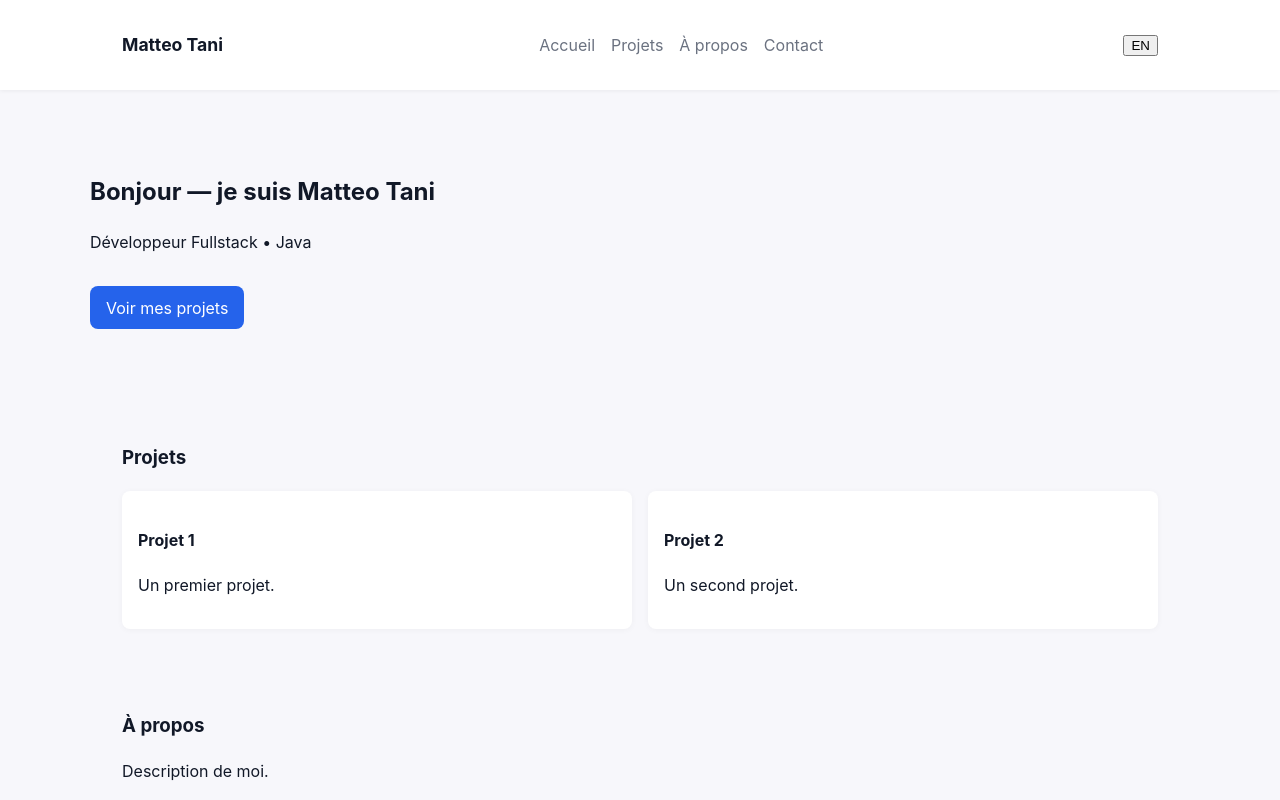
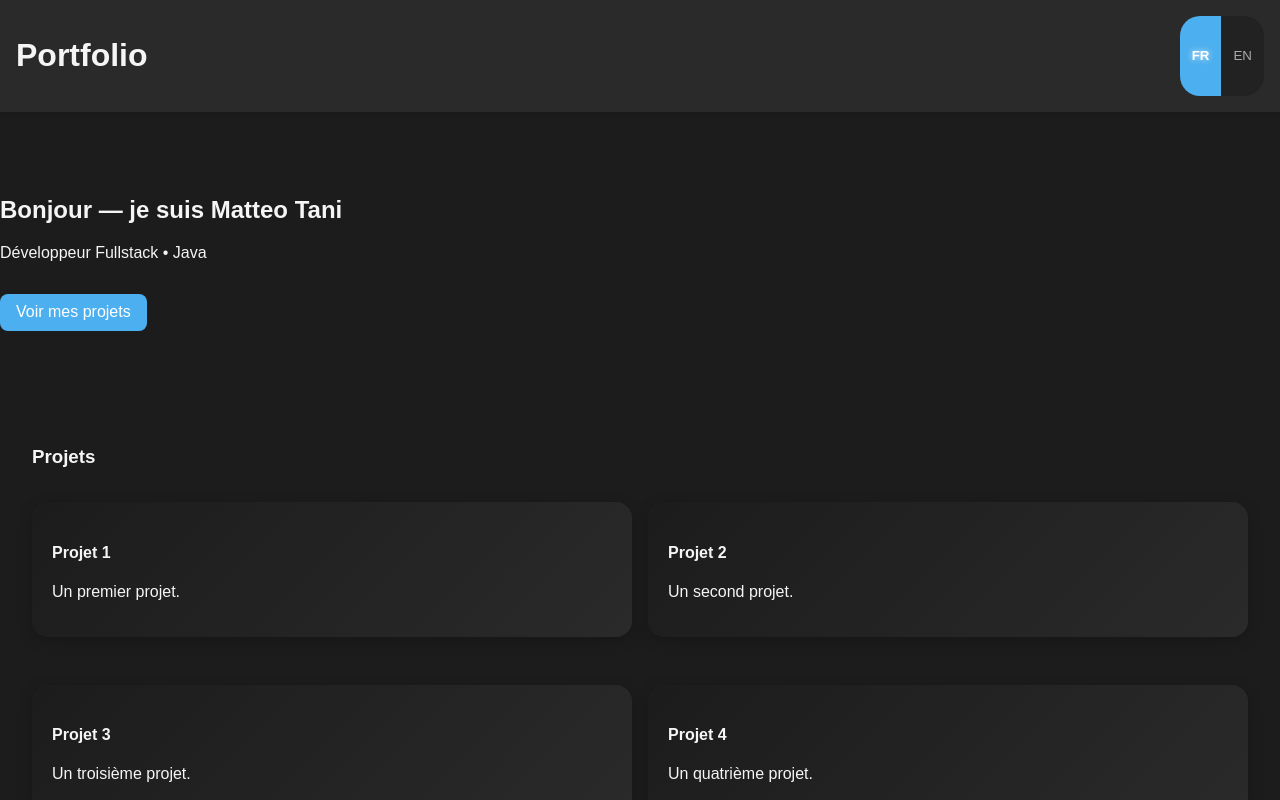
Before and after one commit to Lnaunboq/portfolio, a React (Vite) app: page / in a window 1280 px wide. Shown: the top 800 px of the page. Built offline with nearby package versions, Linux system fonts and the light colour scheme.

Commit message:
Ajout des thèmes light/dark + amélioration bouton langue

```diff
--- a/src/App.css
+++ /dev/null
@@ -1,45 +0,0 @@
-#root {
-  max-width: 1280px;
-  margin: 0 auto;
-  padding: 2rem;
-  text-align: center;
-}
-
-.logo {
-  height: 6em;
-  padding: 1.5em;
-  will-change: filter;
-  transition: filter 300ms;
-}
-
-.logo:hover {
-  filter: drop-shadow(0 0 2em #646cffaa);
-}
-
-.logo.react:hover {
-  filter: drop-shadow(0 0 2em #61dafbaa);
-}
-
-@keyframes logo-spin {
-  from {
-    transform: rotate(0deg);
-  }
-
-  to {
-    transform: rotate(360deg);
-  }
-}
-
-@media (prefers-reduced-motion: no-preference) {
-  a:nth-of-type(2) .logo {
-    animation: logo-spin infinite 20s linear;
-  }
-}
-
-.card {
-  padding: 2em;
-}
-
-.read-the-docs {
-  color: #888;
-}
--- a/src/components/Contact.jsx
+++ b/src/components/Contact.jsx
@@ -14,14 +14,14 @@ export default function Contact() {
       <form
         onSubmit={(e) => {
           e.preventDefault();
-          alert("Message envoyé ! (simulé)");
+          alert(t.contact.messageSent);
         }}
       >
         <label>
           Message
           <textarea name="message" required />
         </label>
-        <button type="submit">Envoyer</button>
+        <button type="submit">{t.contact.button}</button>
       </form>
     </div>
   );
--- a/src/components/Footer.jsx
+++ b/src/components/Footer.jsx
@@ -1,10 +1,21 @@
-import React from 'react'
+import React from "react";
+import { useTheme } from "../i18n/ThemeContext";
+
 export default function Footer() {
+  const { theme, setTheme } = useTheme();
+
   return (
-    <footer className="site-footer">
+    <footer className="footer">
       <div className="container">
         <p>© {new Date().getFullYear()} Matteo Tani — <a href="/resume.pdf" target="_blank">Télécharger CV</a></p>
       </div>
+      <label>
+        Thème :
+        <select value={theme} onChange={(e) => setTheme(e.target.value)}>
+          <option value="light">Light</option>
+          <option value="dark">Dark</option>
+        </select>
+      </label>
     </footer>
-  )
+  );
 }
--- a/src/components/Header.jsx
+++ b/src/components/Header.jsx
@@ -1,21 +1,25 @@
+// src/components/Header.jsx
 import React from "react";
 import { useLang } from "../i18n/LanguageContext";
 
 export default function Header() {
-  const { t, toggleLang } = useLang();
+  const { lang, switchLang } = useLang();
 
   return (
-    <header className="site-header">
-      <div className="container header-inner">
-        <h1 className="logo">Matteo Tani</h1>
-        <nav>
-          <a href="#home">{t.header.home}</a>
-          <a href="#projects">{t.header.projects}</a>
-          <a href="#about">{t.header.about}</a>
-          <a href="#contact">{t.header.contact}</a>
-        </nav>
-        <button onClick={toggleLang} className="lang-btn">
-          {t.header.lang}
+    <header className="header">
+      <h1>Portfolio</h1>
+      <div className="lang-switch">
+        <button
+          className={lang === "fr" ? "active" : ""}
+          onClick={() => switchLang("fr")}
+        >
+          FR
+        </button>
+        <button
+          className={lang === "en" ? "active" : ""}
+          onClick={() => switchLang("en")}
+        >
+          EN
         </button>
       </div>
     </header>
--- a/src/i18n/LanguageContext.jsx
+++ b/src/i18n/LanguageContext.jsx
@@ -1,20 +1,23 @@
+// src/i18n/LanguageContext.jsx
 import React, { createContext, useState, useContext } from "react";
 import fr from "./fr.json";
 import en from "./en.json";
 
-const languages = { fr, en };
+const translations = { fr, en };
 
 const LanguageContext = createContext();
 
 export function LanguageProvider({ children }) {
     const [lang, setLang] = useState("fr");
 
-    const toggleLang = () => {
-        setLang((prev) => (prev === "fr" ? "en" : "fr"));
+    const switchLang = (newLang) => {
+        setLang(newLang);
     };
 
+    const t = translations[lang];
+
     return (
-        <LanguageContext.Provider value={{ lang, setLang, toggleLang, t: languages[lang] }}>
+        <LanguageContext.Provider value={{ lang, switchLang, t }}>
             {children}
         </LanguageContext.Provider>
     );
--- /dev/null
+++ b/src/i18n/ThemeContext.jsx
@@ -0,0 +1,27 @@
+import React, { createContext, useState, useContext, useEffect } from "react";
+import themes from "./themes.json";
+
+const ThemeContext = createContext();
+
+export function ThemeProvider({ children }) {
+    const [theme, setTheme] = useState("dark");
+
+    useEffect(() => {
+        const root = document.documentElement;
+        const currentTheme = themes[theme] || themes["light"];
+        Object.keys(currentTheme).forEach(key => {
+            root.style.setProperty(`--${key}`, currentTheme[key]);
+        });
+    }, [theme]);
+
+
+    return (
+        <ThemeContext.Provider value={{ theme, setTheme }}>
+            {children}
+        </ThemeContext.Provider>
+    );
+}
+
+export function useTheme() {
+    return useContext(ThemeContext);
+}
--- a/src/i18n/en.json
+++ b/src/i18n/en.json
@@ -21,6 +21,14 @@
             {
                 "title": "Project 2",
                 "description": "A second project."
+            },
+            {
+                "title": "Project 3",
+                "description": "Un third projet."
+            },
+            {
+                "title": "Project 4",
+                "description": "Un fourth projet."
             }
         ]
     },
@@ -30,6 +38,8 @@
     },
     "contact": {
         "title": "Contact",
-        "mail": "mat.tani@orange.fr"
+        "mail": "mat.tani@orange.fr",
+        "button": "Send",
+        "messageSent": "Message sent !"
     }
 }
--- a/src/i18n/fr.json
+++ b/src/i18n/fr.json
@@ -21,6 +21,14 @@
             {
                 "title": "Projet 2",
                 "description": "Un second projet."
+            },
+            {
+                "title": "Projet 3",
+                "description": "Un troisième projet."
+            },
+            {
+                "title": "Projet 4",
+                "description": "Un quatrième projet."
             }
         ]
     },
@@ -30,6 +38,8 @@
     },
     "contact": {
         "title": "Contact",
-        "mail": "mat.tani@orange.fr"
+        "mail": "mat.tani@orange.fr",
+        "button": "Envoyer",
+        "messageSent": "Message envoyé !"
     }
 }
--- /dev/null
+++ b/src/i18n/themes.json
@@ -0,0 +1,14 @@
+{
+  "light": {
+    "bg1": "#ffffff",
+    "bg2": "#f0f0f0",
+    "text": "#222222",
+    "accent": "#27d3f5"
+  },
+  "dark": {
+    "bg1": "#1c1c1c",
+    "bg2": "#2a2a2a",
+    "text": "#f5f5f5",
+    "accent": "#4cafef"
+  }
+}
--- a/src/index.css
+++ b/src/index.css
@@ -1,9 +1,8 @@
 :root {
-  --max-width: 1100px;
-  --accent: #2563eb;
-  --bg: #f7f7fb;
-  --text: #111827;
-  --muted: #6b7280;
+  --bg1: #fff;
+  --bg2: #f0f0f0;
+  --text: #000;
+  --accent: #ff5722;
 }
 
 * {
@@ -11,11 +10,11 @@
 }
 
 body {
-  font-family: Inter, system-ui, Arial, sans-serif;
   margin: 0;
-  background: var(--bg);
+  font-family: Arial, sans-serif;
+  background: var(--bg1);
   color: var(--text);
-  line-height: 1.5;
+  transition: background 0.3s, color 0.3s;
 }
 
 .container {
@@ -24,23 +23,37 @@ body {
   padding: 2rem;
 }
 
-.site-header {
-  background: white;
-  box-shadow: 0 1px 4px rgba(0, 0, 0, 0.06);
-  position: sticky;
-  top: 0;
-  z-index: 50;
+.header {
+  display: flex;
+  justify-content: space-between;
+  padding: 1rem;
+  background: var(--bg2);
+  color: var(--text);
+  box-shadow: 0 2px 6px rgba(0, 0, 0, 0.1);
 }
 
-.header-inner {
+.lang-switch {
   display: flex;
-  justify-content: space-between;
-  align-items: center;
+  background: #222;
+  border-radius: 20px;
+  overflow: hidden;
 }
 
-.logo {
-  margin: 0;
-  font-size: 1.1rem;
+.lang-switch button {
+  flex: 1;
+  padding: 6px 12px;
+  border: none;
+  background: none;
+  color: #aaa;
+  cursor: pointer;
+  transition: all 0.3s;
+}
+
+.lang-switch button.active {
+  background: var(--accent);
+  color: white;
+  font-weight: bold;
+  text-shadow: 0 0 6px rgba(255, 255, 255, 0.8);
 }
 
 nav a {
@@ -66,21 +79,36 @@ nav a {
 
 .projects .grid {
   display: grid;
-  grid-template-columns: repeat(auto-fit, minmax(220px, 1fr));
+  grid-template-columns: repeat(auto-fit, minmax(420px, 1fr));
   gap: 1rem;
 }
 
 .card {
-  background: white;
-  padding: 1rem;
-  border-radius: 8px;
-  box-shadow: 0 1px 6px rgba(0, 0, 0, 0.04);
+  background: linear-gradient(135deg, var(--bg1), var(--bg2));
+  color: var(--text);
+  padding: 20px;
+  margin: 1rem 0;
+  border-radius: 16px;
+  box-shadow: 0 4px 15px rgba(0,0,0,0.2);
+  transition: transform 0.2s, box-shadow 0.2s;
+}
+
+.card:hover {
+  transform: translateY(-4px);
+  box-shadow: 0 6px 20px rgba(0,0,0,0.3);
 }
 
 .tech {
   font-size: 0.85rem;
   color: var(--muted);
   margin-top: 0.5rem;
+}
+
+.footer {
+  text-align: center;
+  padding: 1rem;
+  background: var(--bg2);
+  margin-top: 2rem;
 }
 
 .site-footer {
--- a/src/main.jsx
+++ b/src/main.jsx
@@ -1,13 +1,17 @@
 import React from 'react'
-import { createRoot } from 'react-dom/client'
-import App from './App'
-import { LanguageProvider } from './i18n/LanguageContext'
+import ReactDOM from 'react-dom/client'
+import App from './App.jsx'
 import './index.css'
 
-createRoot(document.getElementById('root')).render(
+import { LanguageProvider } from './i18n/LanguageContext.jsx'
+import { ThemeProvider } from './i18n/ThemeContext.jsx'
+
+ReactDOM.createRoot(document.getElementById('root')).render(
   <React.StrictMode>
     <LanguageProvider>
-      <App />
+      <ThemeProvider>
+        <App />
+      </ThemeProvider>
     </LanguageProvider>
-  </React.StrictMode>
+  </React.StrictMode>,
 )
```
